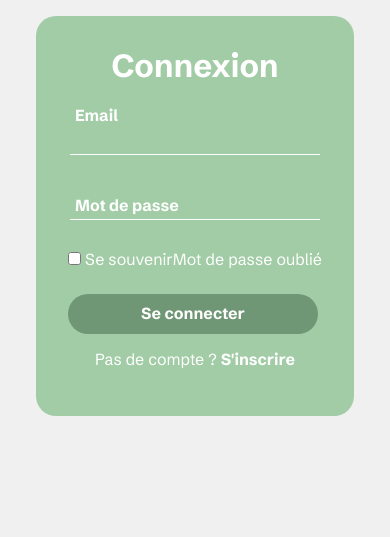
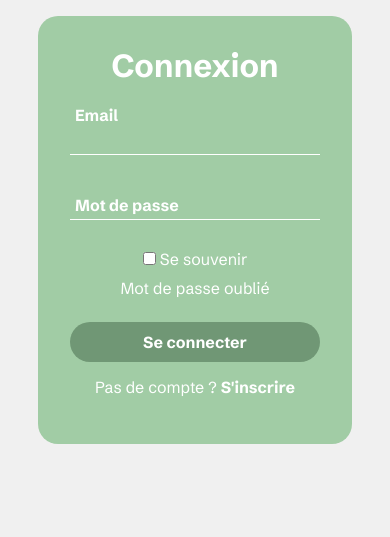
Before and after one commit to Hiikss/TP-Ecommerce, a Symfony app: template templates/security/login.html.twig in a window 390 px wide. Shown: the part 50-587 px from the top of the page. Run offline with Twig, Linux system fonts and the light colour scheme; the template is opened without the code that fills it, so the values that code supplies are empty; some libraries are stand-ins or nearby versions.

Commit message:
update responsive

```diff
--- a/public/css/authForm.css
+++ b/public/css/authForm.css
@@ -214,6 +214,12 @@ button:hover {
         width: 250px;
     }
 
+    .options {
+        flex-direction: column;
+        align-items: center;
+        gap: 10px;
+    }
+
     button {
         width: 250px;
     }
```
